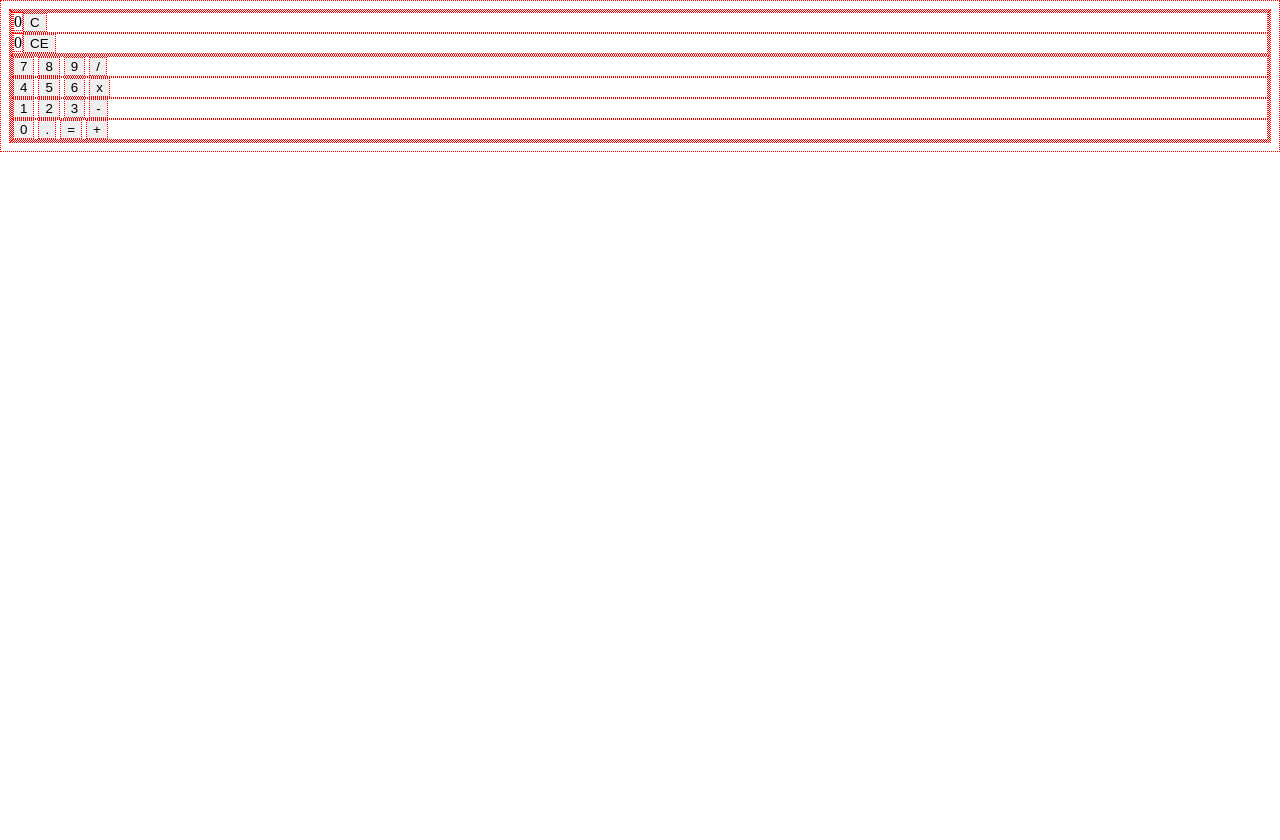
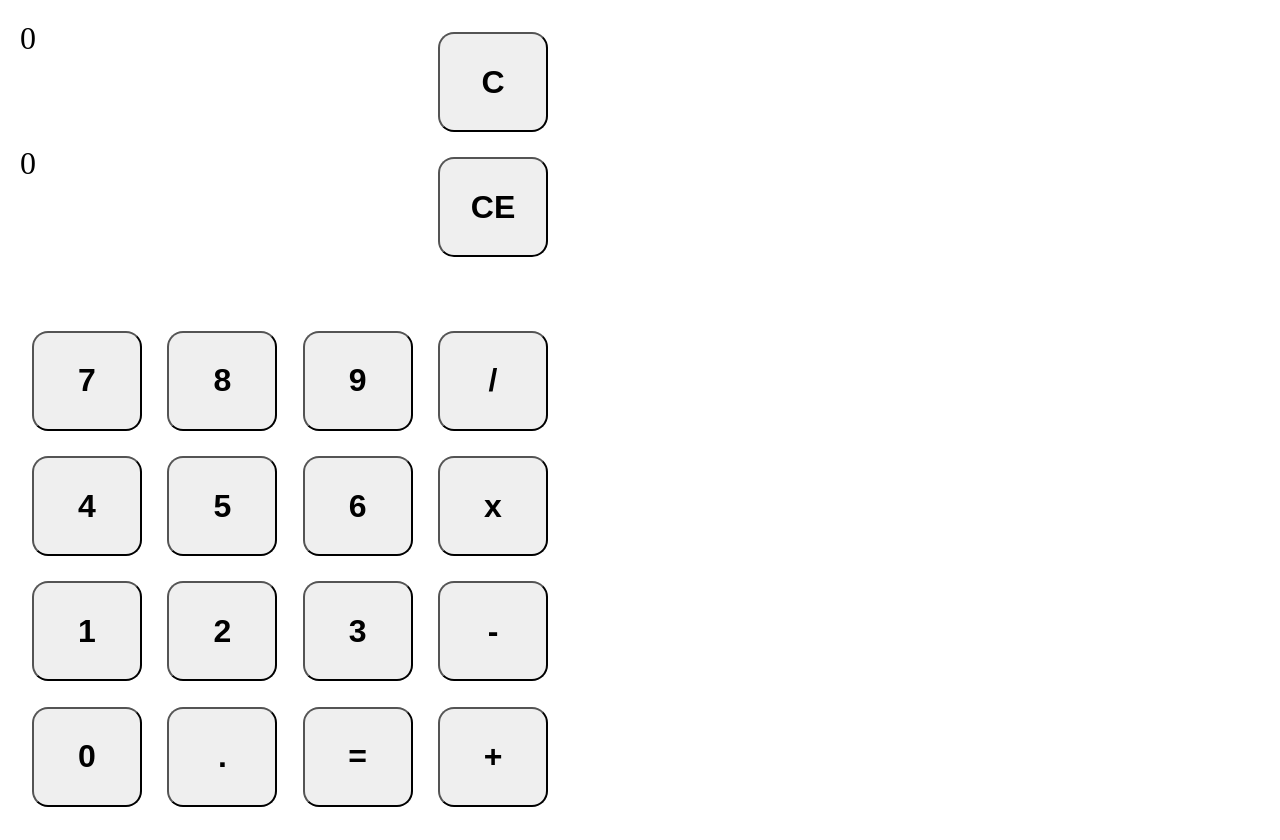
Before and after one commit to strgtscntst/Simple_Calculator, a plain HTML site: page index.html in a window 1280 px wide. Before the commit the page ends 800 px from the top, so only its background shows below. Drawn offline with Linux system fonts and the light colour scheme.

Commit message:
add appropriate spacing and sizing.

```diff
--- a/style.css
+++ b/style.css
@@ -1,16 +1,63 @@
 /* debugging */
-*{
-    border: 1px dotted red;
-}
+/* *,
+*::after,
+*::before{
+    border: 1px dotted rgb(212, 97, 97);
+} */
 /* debugging */
 
 /* Structure */
+#calculator{
+    display:flex;
+    flex-direction: column;
+    justify-content: space-around;
+    height: 800px;
+    width: 540px;
+    padding: 12px;
+}
 
+#display{
+    display: flex;
+    flex-direction: column;
+    flex: 2;
+}
+#inputSection{
+    display: flex;
+    flex-direction: column;
+    flex: 4;
+    margin-top: 48px;
+}
+
+
+#fullCalcDisplay,
+#IOContainer{
+    flex:3;
+    font-size: 2rem;
+    justify-content: center;
+}
+
+.row{
+    height: 100%;
+    display: flex;
+    justify-content: space-between;
+}
+
+button{
+    /* flex:1; */
+    margin: 12px;
+    border-radius: 16px;
+    width: 110px;
+    height: 100px;
+
+}
 
 /* Structure */
 
 /* Colors and Fonts */
-
+button{
+    font-size: 2rem;
+    font-weight: bold;
+}
 
 
 /* Colors and Fonts */
```
